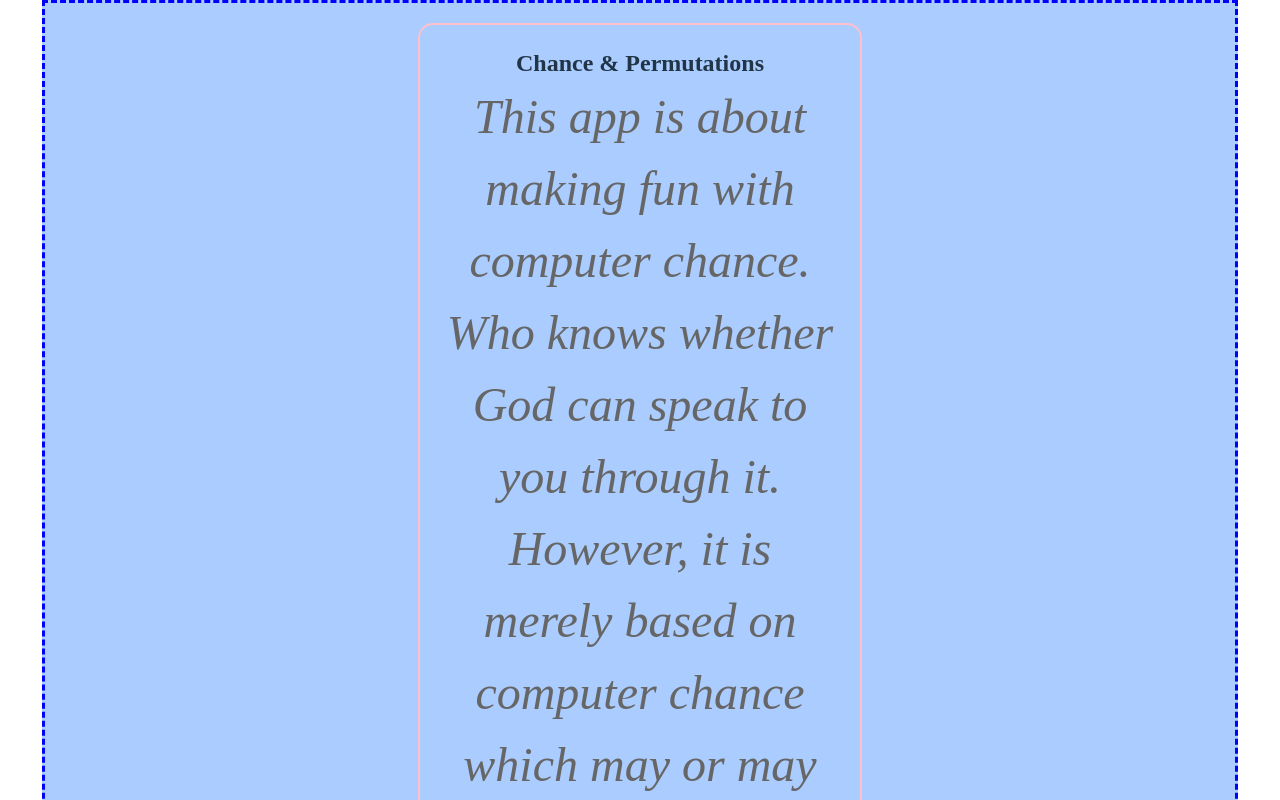
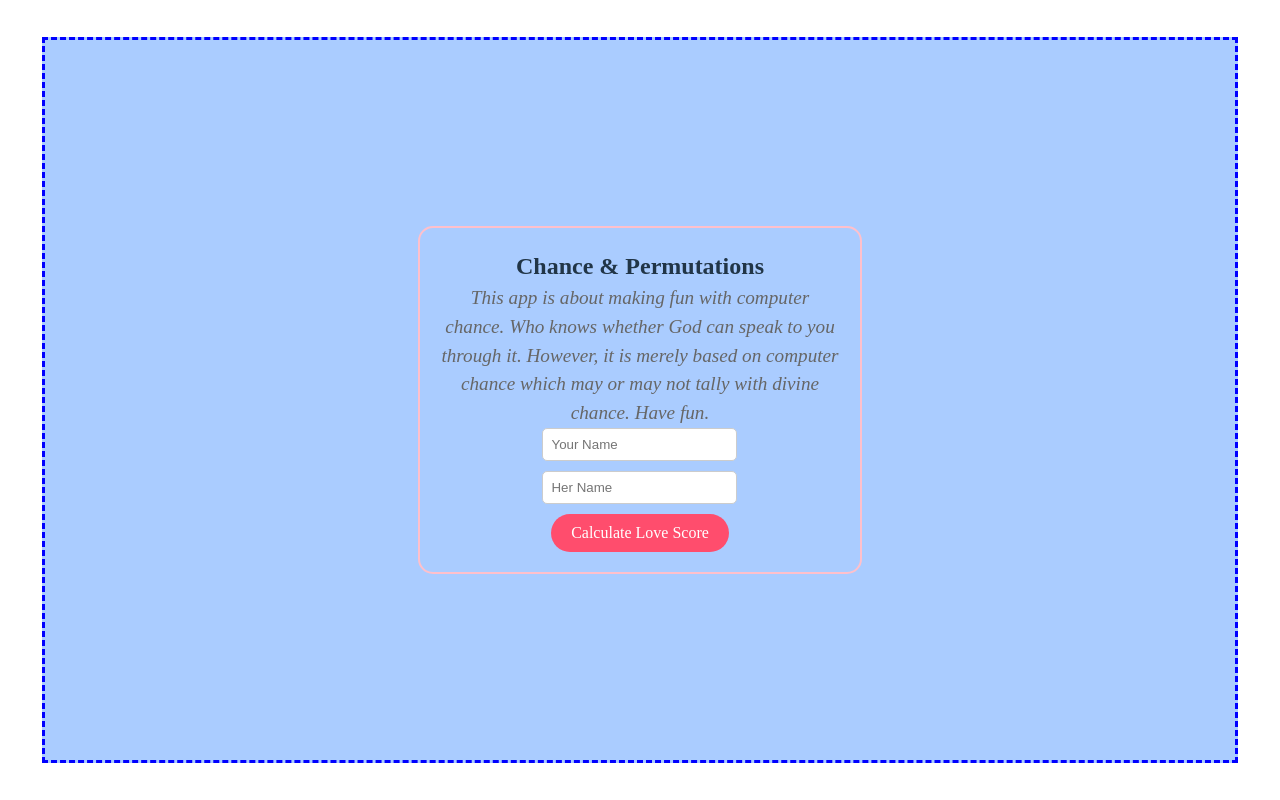
Before and after one commit to royalpriniel/love_calculator, a React (Vite) app: page / in a window 1280 px wide. Shown: the top 800 px of the page. Built offline with nearby package versions, Linux system fonts and the light colour scheme.

Commit message:
Change font size of chance description paragraph
Updated font size for the chance description paragraph.

```diff
--- a/src/loveCalculator.jsx
+++ b/src/loveCalculator.jsx
@@ -23,7 +23,7 @@ const LoveCalculator = () => {
       margin: '20px auto'
     }}>
       <h2>Chance & Permutations</h2>
-      <p style={{ fontSize: '3rem', color: '#666' }}>
+      <p style={{ fontSize: '1.2rem', color: '#666' }}>
         <em>
           This app is about making fun with computer chance. Who knows whether
           God can speak to you through it. However, it is merely based on computer
```
